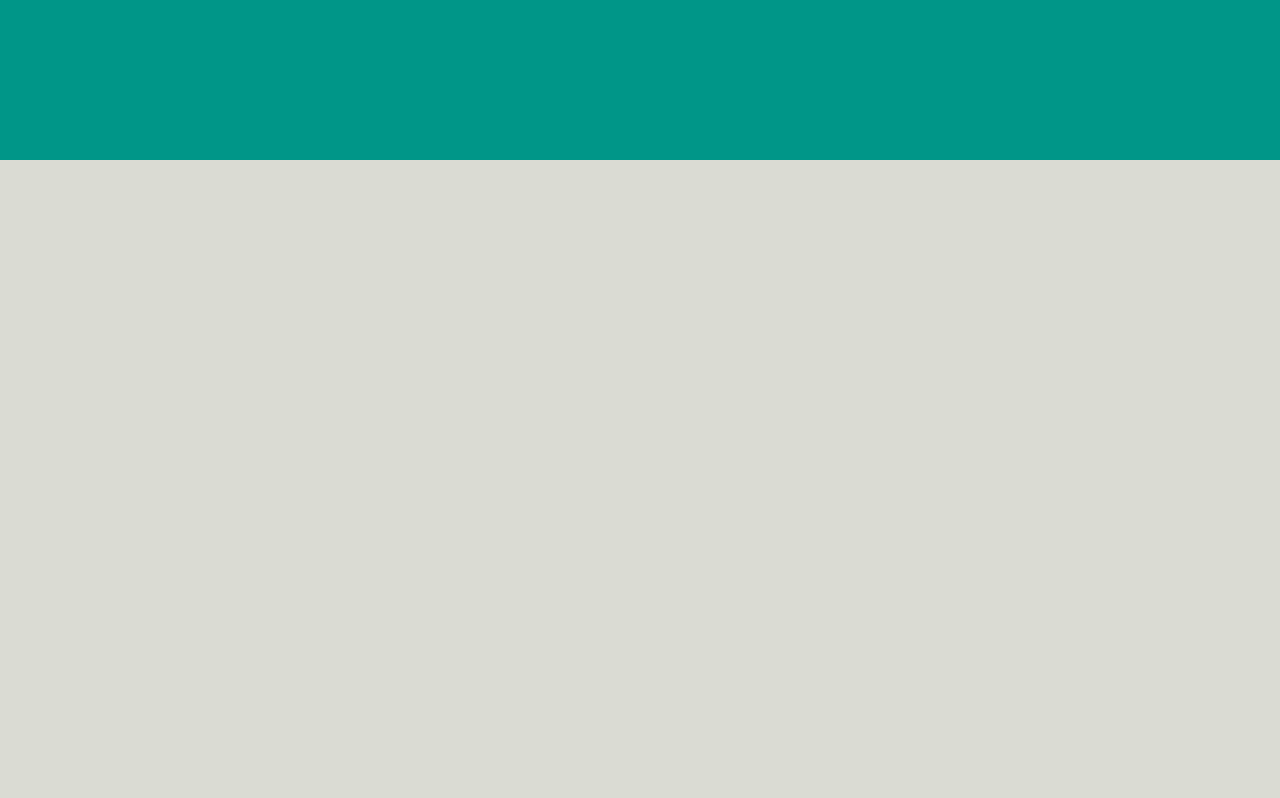
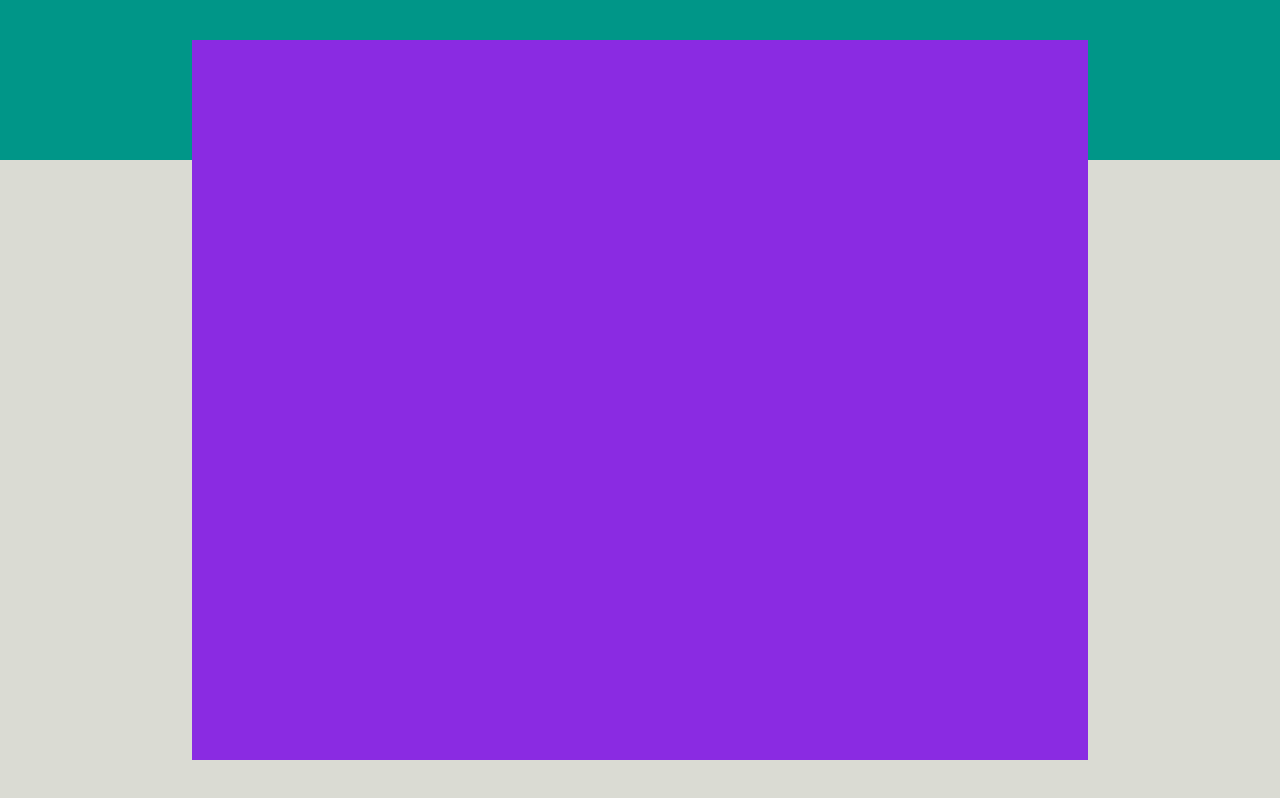
Before and after one commit to carmelocammalleri/vue-boolzapp, a plain HTML site: page index.html in a window 1280 px wide. Drawn offline with nearby package versions, Linux system fonts and the light colour scheme.

Commit message:
[edit]: container

```diff
--- a/css/style.css
+++ b/css/style.css
@@ -7,4 +7,13 @@
 .mainBg {
   height: 100vh;
   background: linear-gradient(180deg, #009688 20%, #DADBD3 20%);
+  display: flex;
+  justify-content: center;
+  align-items: center;
 }
+
+.container {
+  background-color: blueviolet;
+  width: 70%;
+  height: 90%;
+}
```
